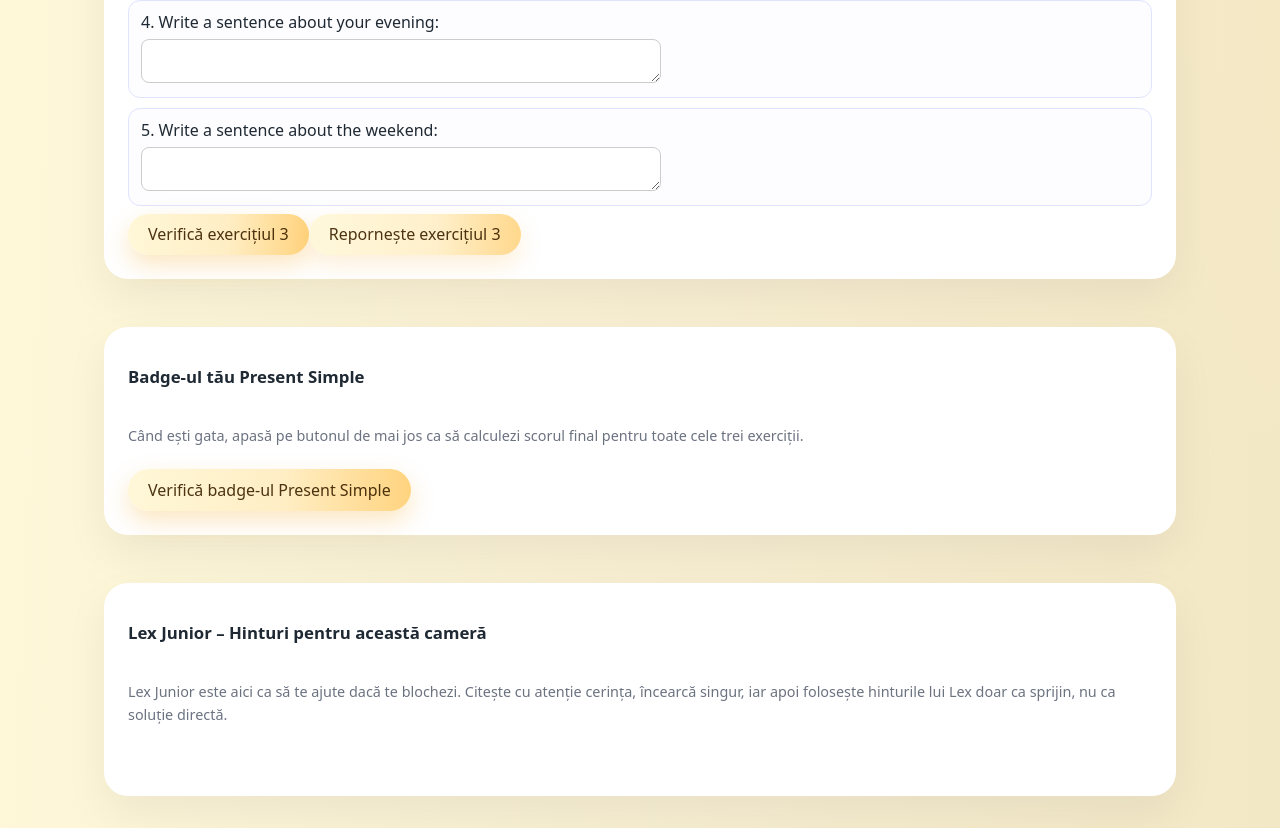
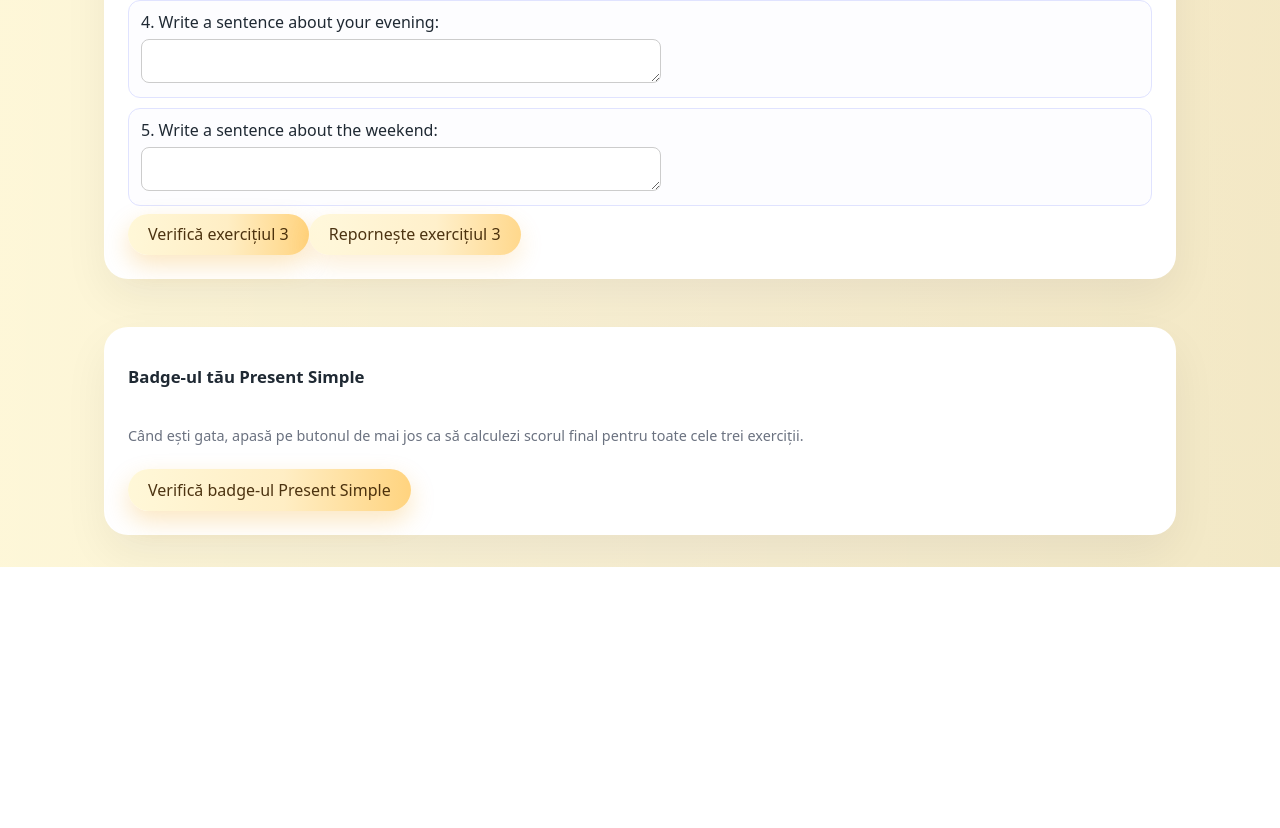
Before and after one commit to gheorghiank-dev/lexjunior-school, a React (Vite) app: page /grammar/tenses/present-simple/badge in a window 1280 px wide. Shown: the part 4122-4950 px from the top of the page. After the commit the page ends 4689 px from the top, so only its background shows below. Built offline with nearby package versions, Linux system fonts and the light colour scheme.

Commit message:
Hide Lex Junior hints panel (temporary)

```diff
--- a/src/modules/present-simple/components/PsRoomPageShell.jsx
+++ b/src/modules/present-simple/components/PsRoomPageShell.jsx
@@ -1,7 +1,7 @@
 import React from "react";
 import { PsRoomHeaderHud } from "./PsRoomHeaderHud.jsx";
 import { PsRoomDevToolsAndStatus } from "./PsRoomDevToolsAndStatus.jsx";
-import { PsLexJuniorPanel } from "./PsLexJuniorPanel.jsx";
+// import { PsLexJuniorPanel } from "./PsLexJuniorPanel.jsx";*/>
 
 /**
  * Shell generic pentru o cameră Present Simple.
@@ -48,7 +48,7 @@ export function PsRoomPageShell({
         onDevAutofill={onDevAutofill}
         onDevReset={onDevReset}
       />
-      <PsLexJuniorPanel lexHints={lexHints} />
+      {/*<PsLexJuniorPanel lexHints={lexHints} /> */}
     </main>
   );
 }
```
